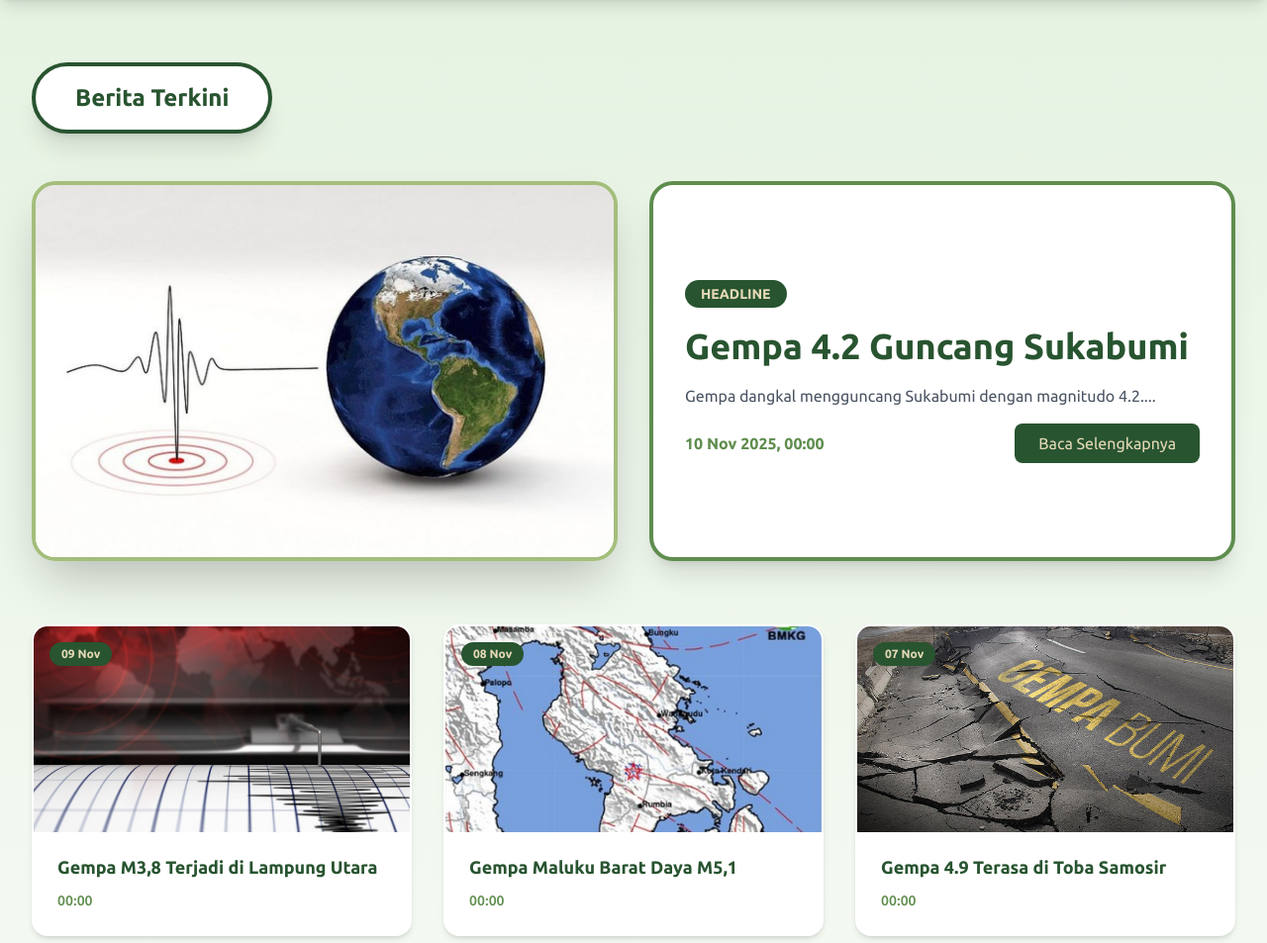
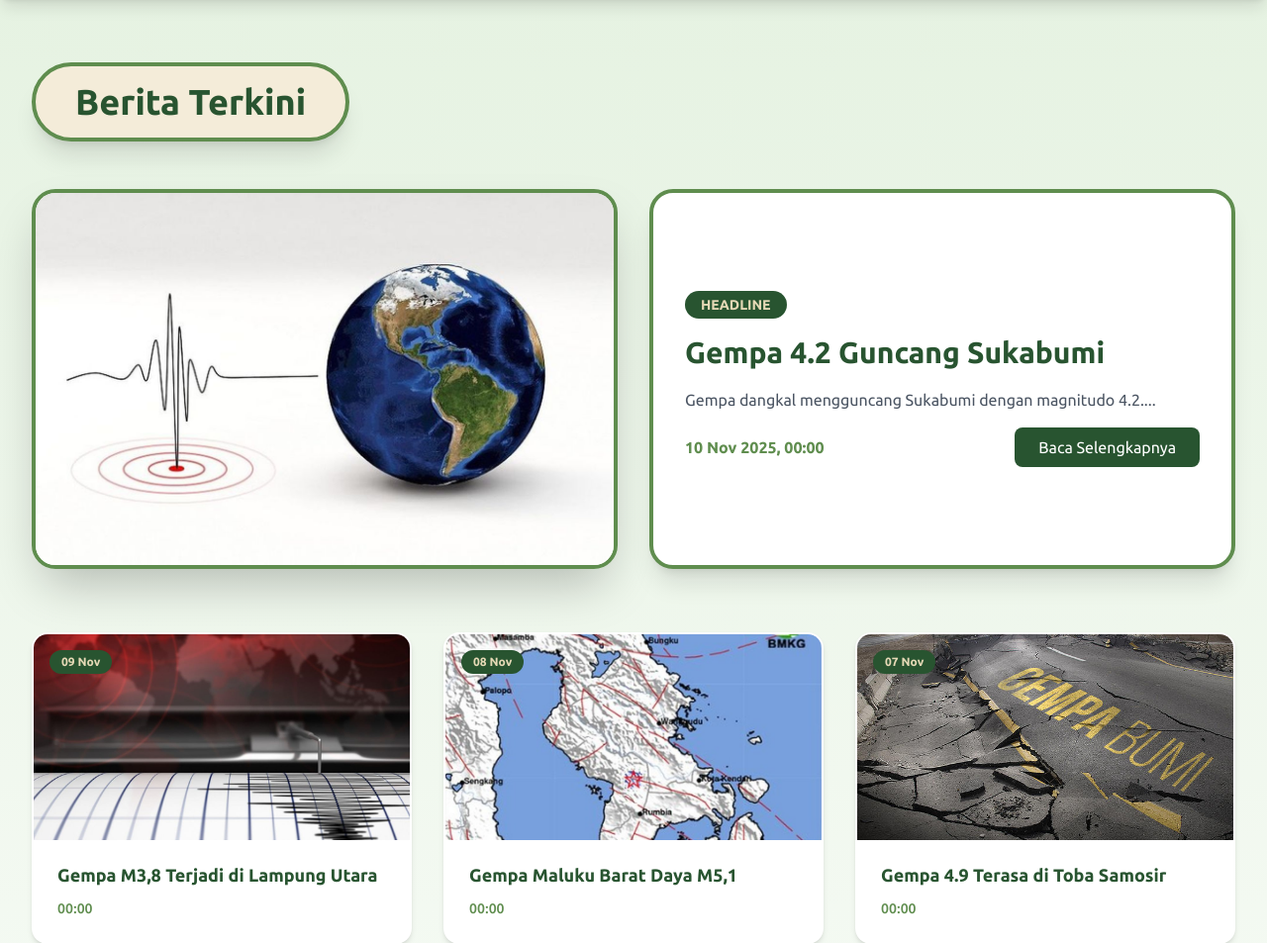
Before and after one commit to IvandryPage/nadi-bumi, a PHP site: page /berita.php in a window 1280 px wide. Shown: the part 65-1018 px from the top of the page at 99% size. Run offline with PHP 8.4, Linux system fonts and the light colour scheme; data comes from the database, SQL or seed files in the repository; some libraries are stand-ins or nearby versions.

Commit message:
Update styles for berita.php elements

```diff
--- a/berita.php
+++ b/berita.php
@@ -20,7 +20,7 @@ $newsQ = mysqli_query($koneksi, "SELECT * FROM berita ORDER BY tanggal DESC LIMI
 
     <!-- Page Title -->
     <div class="mb-12">
-      <span class="inline-block border-4 border-[#285430] bg-white rounded-full px-10 py-4 text-2xl font-bold text-[#285430] shadow-xl">
+      <span class="inline-block border-4 border-[#5F8D4E] bg-[#F4ECD9] rounded-full px-10 py-4 text-4xl font-bold text-[#285430] shadow-xl">
         Berita Terkini
       </span>
     </div>
@@ -33,7 +33,7 @@ $newsQ = mysqli_query($koneksi, "SELECT * FROM berita ORDER BY tanggal DESC LIMI
       <div class="grid lg:grid-cols-2 gap-8 mb-16">
 
         <!-- Gambar Headline -->
-        <div class="h-96 rounded-3xl overflow-hidden shadow-2xl border-4 border-[#A4BE7B]">
+        <div class="h-96 rounded-3xl overflow-hidden shadow-2xl border-4 border-[#5F8D4E]">
           <img
             src="assets/images/<?= htmlspecialchars($headline['gambar']) ?>"
             alt="<?= htmlspecialchars($headline['judul']) ?>"
@@ -46,7 +46,7 @@ $newsQ = mysqli_query($koneksi, "SELECT * FROM berita ORDER BY tanggal DESC LIMI
             HEADLINE
           </span>
 
-          <h3 class="text-4xl font-bold text-[#285430] mb-4 leading-tight">
+          <h3 class="text-3xl font-bold text-[#285430] mb-4 leading-tight">
             <?= htmlspecialchars($headline['judul']) ?>
           </h3>
 
@@ -60,7 +60,7 @@ $newsQ = mysqli_query($koneksi, "SELECT * FROM berita ORDER BY tanggal DESC LIMI
             </p>
 
             <a href="berita-detail.php?id=<?= $headline['idBerita'] ?>"
-              class="bg-[#285430] text-[#E5D9B6] px-6 py-2 rounded-lg hover:bg-[#5F8D4E] transition">
+              class="bg-[#285430] text-[#FFFFFF] px-6 py-2 rounded-lg hover:bg-[#5F8D4E] transition">
               Baca Selengkapnya
             </a>
           </div>
```
